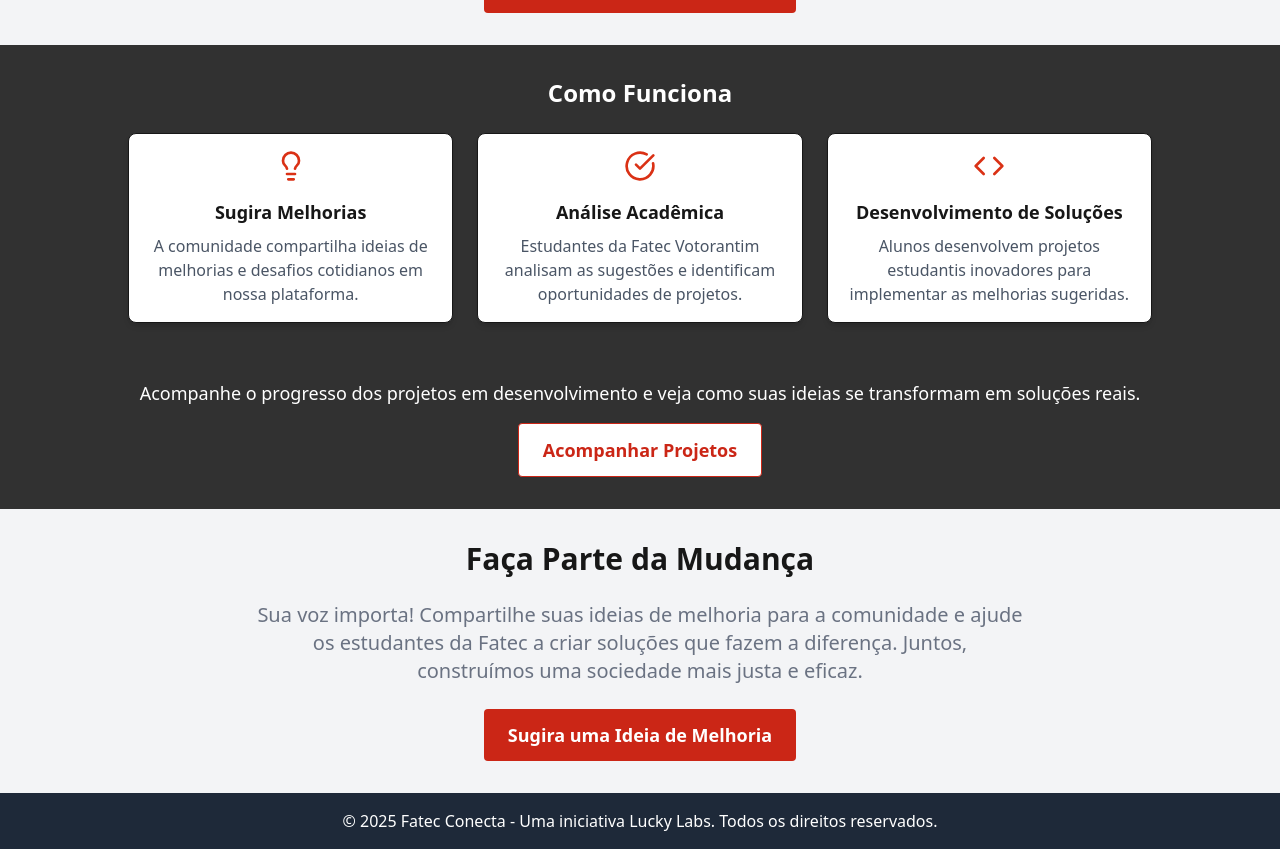
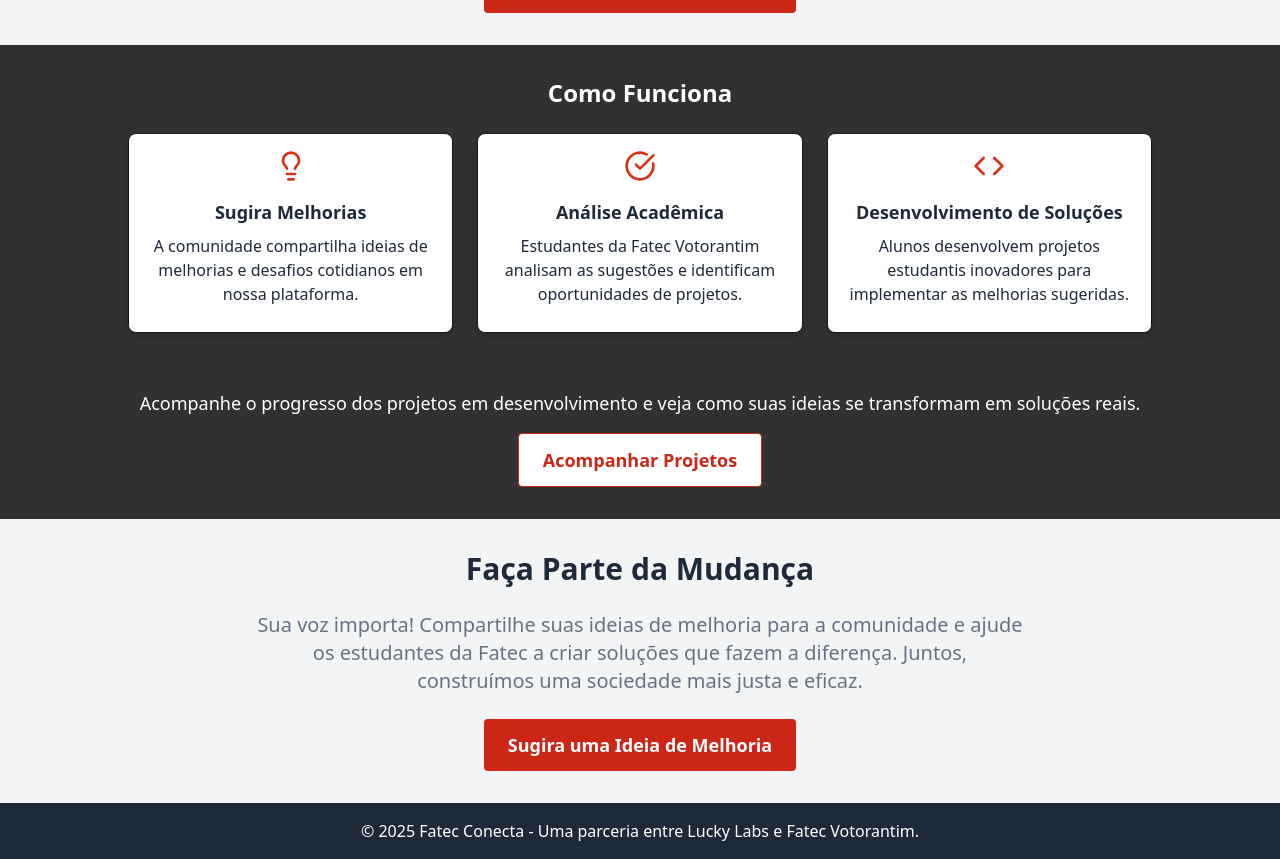
Before and after one commit to LuckyLabs-Fatec/conecta-fatec, a Next.js app: page / in a window 1280 px wide. Shown: the part 965-1824 px from the top of the page. Built offline with nearby package versions, Linux system fonts and the light colour scheme.

Commit message:
feat: Improve RegisterPage form validation and user feedback; enhance LoginAside styling

```diff
--- a/src/app/cadastro/usuario/page.tsx
+++ b/src/app/cadastro/usuario/page.tsx
@@ -15,7 +15,7 @@ export default function RegisterPage() {
         agreeToTerms: false
     });
 
-    const [errors, setErrors] = useState<{[key: string]: string}>({});
+    const [errors, setErrors] = useState<{ [key: string]: string }>({});
 
     const handleInputChange = (field: string) => (e: React.ChangeEvent<HTMLInputElement>) => {
         setFormData(prev => ({
@@ -35,7 +35,7 @@ export default function RegisterPage() {
     const handleSubmit = (e: React.FormEvent) => {
         e.preventDefault();
 
-        const newErrors: {[key: string]: string} = {};
+        const newErrors: { [key: string]: string } = {};
 
         // Validation
         if (!formData.name.trim()) {
@@ -69,6 +69,16 @@ export default function RegisterPage() {
 
         // Submit form
         console.log('Registering user:', formData);
+        // Salva dados (incluindo senha) no localStorage para mock
+        const { confirmPassword, ...userData } = formData;
+        try {
+            localStorage.setItem('fatecUser', JSON.stringify(userData));
+            console.log('Usuário registrado com sucesso no localStorage');
+            // Opcional: redirecionar após cadastro
+            // window.location.href = '/autenticacao';
+        } catch (err) {
+            console.error('Erro ao salvar no localStorage', err);
+        }
     };
 
     return (
@@ -92,6 +102,7 @@ export default function RegisterPage() {
                                     Faça login aqui!
                                 </Link>
                             </p>
+                            <p className="text-red-600">TELA AINDA EM DESENVOLVIMENTO, NÃO USE SENHAS REAIS.</p>
                         </header>
 
                         <Form onSubmit={handleSubmit} className="flex flex-col gap-6">
@@ -117,7 +128,6 @@ export default function RegisterPage() {
                                 value={formData.email}
                                 onChange={handleInputChange('email')}
                                 error={errors.email}
-                                description="Utilizaremos seu email para enviar atualizações sobre seus relatos"
                             />
 
                             <Input
@@ -128,7 +138,6 @@ export default function RegisterPage() {
                                 placeholder="(11) 99999-9999"
                                 value={formData.phone}
                                 onChange={handleInputChange('phone')}
-                                description="Opcional - Para contato em caso de necessidade"
                             />
 
                             <Input
@@ -210,7 +219,7 @@ export default function RegisterPage() {
                             </button>
                         </Form>
 
-                        <footer className="mt-8 pt-6 border-t border-gray-200">
+                        {/* <footer className="mt-8 pt-6 border-t border-gray-200">
                             <div className="text-center">
                                 <p className="text-sm text-gray-600 mb-4">
                                     Ao criar uma conta, você se torna parte da solução
@@ -224,6 +233,7 @@ export default function RegisterPage() {
                                 </div>
                             </div>
                         </footer>
+                        */}
                     </div>
 
                     <div className="mt-6 text-center">
--- a/src/app/page.tsx
+++ b/src/app/page.tsx
@@ -102,7 +102,7 @@ export default function LandingPage() {
             />
           </Link>
           <span id="mission-cta-desc" className="sr-only">
-            Comece a fazer a diferença sugerindo ideias de melhoria para sua comunidade
+            Comece a fazer a diferença relatando um problema da sua comunidade
           </span>
         </section>
 
@@ -161,7 +161,7 @@ export default function LandingPage() {
           className="flex flex-col items-center bg-gray-100 text-center p-8 gap-6"
           aria-labelledby="cta-title"
         >
-          <h2 id="cta-title" className="text-3xl font-bold">Faça Parte da Mudança</h2>
+          <h2 id="cta-title" className="text-3xl font-bold text-gray-800">Faça Parte da Mudança</h2>
           <p className="text-gray-500 text-xl max-w-3xl">
             Sua voz importa! Compartilhe suas ideias de melhoria para a comunidade e ajude os estudantes da Fatec a criar soluções que fazem a diferença. Juntos, construímos uma sociedade mais justa e eficaz.
           </p>
@@ -186,8 +186,7 @@ export default function LandingPage() {
         aria-label="Informações do rodapé"
       >
         <p>
-          <span aria-label="Copyright">&copy;</span> 2025 Fatec Conecta - Uma iniciativa Lucky Labs.
-          Todos os direitos reservados.
+          <span aria-label="Copyright">&copy;</span> 2025 Fatec Conecta - Uma parceria entre Lucky Labs e Fatec Votorantim.
         </p>
       </footer>
     </>
--- a/src/components/LoginAside.tsx
+++ b/src/components/LoginAside.tsx
@@ -19,7 +19,7 @@ export const LoginAside = ({
 }: LoginAsideProps) => {
   return (
     <aside
-      className="hidden md:flex md:w-1/2 bg-[#CB2616] p-8 h-screen text-white flex-col items-center justify-center gap-6"
+      className="hidden md:flex md:w-1/2 bg-[#b20000] p-8 h-screen text-white flex-col items-center justify-center gap-6"
       aria-label="Seção de identidade visual do Fatec Conecta"
     >
       <div className="text-center">
--- a/src/components/Step.tsx
+++ b/src/components/Step.tsx
@@ -6,12 +6,12 @@ interface StepProps {
 
 export const Step: React.FC<StepProps> = ({ icon, title, description }) => {
     return (
-        <div className="flex flex-col items-center text-center p-4 border rounded-lg shadow-md bg-white">
+        <div className="flex flex-col items-center text-center p-4 border rounded-lg shadow-md bg-white min-h-[200px]">
             <div className="mb-4">
-                {icon}
+            {icon}
             </div>
-            <h3 className="text-lg font-semibold mb-2">{title}</h3>
-            <p className="text-gray-600">{description}</p>
+            <h3 className="text-lg font-semibold mb-2 text-gray-800">{title}</h3>
+            <p className="text-gray-800">{description}</p>
         </div>
     );
 };
```
